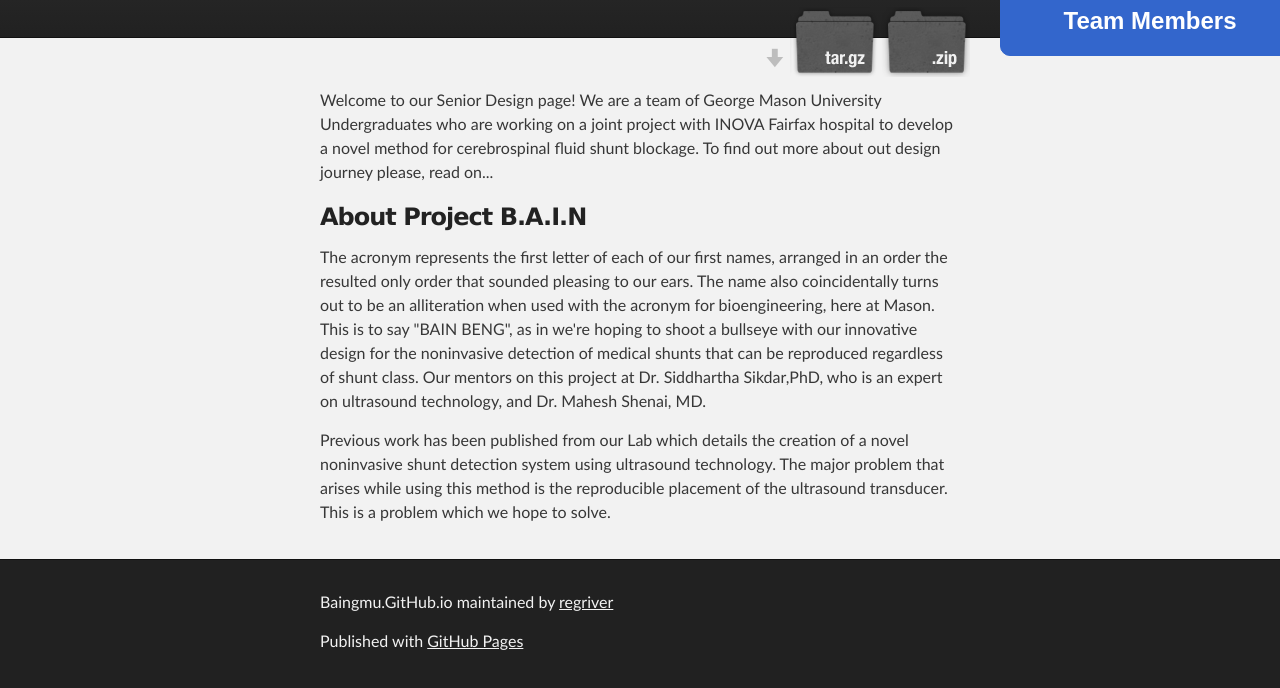
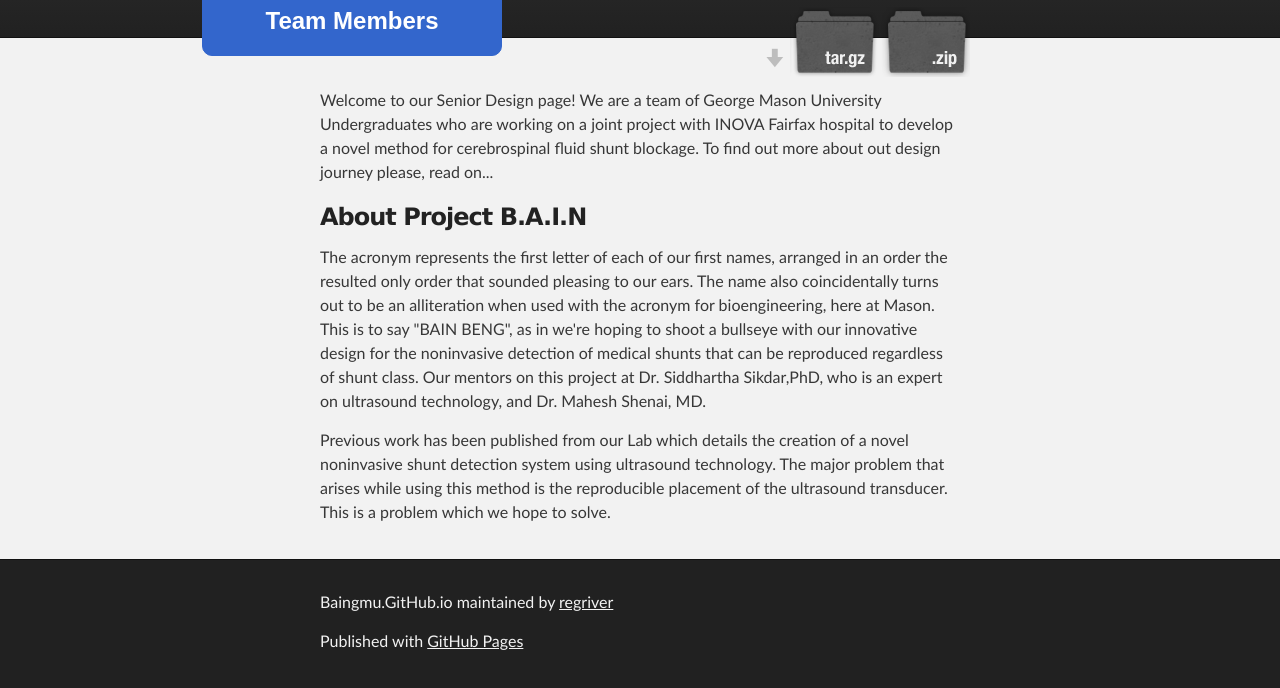
Before and after one commit to regriver/baingmu.github.io, a plain HTML site: page index.html in a window 1280 px wide. Shown: the part 212-900 px from the top of the page. Drawn offline with Linux system fonts and the light colour scheme.

Commit message:
Update stylesheet.css

```diff
--- a/stylesheets/stylesheet.css
+++ b/stylesheets/stylesheet.css
@@ -383,7 +383,7 @@ border-radius: 10px;
 -webkit-box-shadow:: 6px 6px 5px #999;
 box-shadow:: 6px 6px 5px #999;
 position:absolute;
-left: 1000px;
+left: 202px;
 top: 198px;
 }
 input.MyButton:hover {
```
